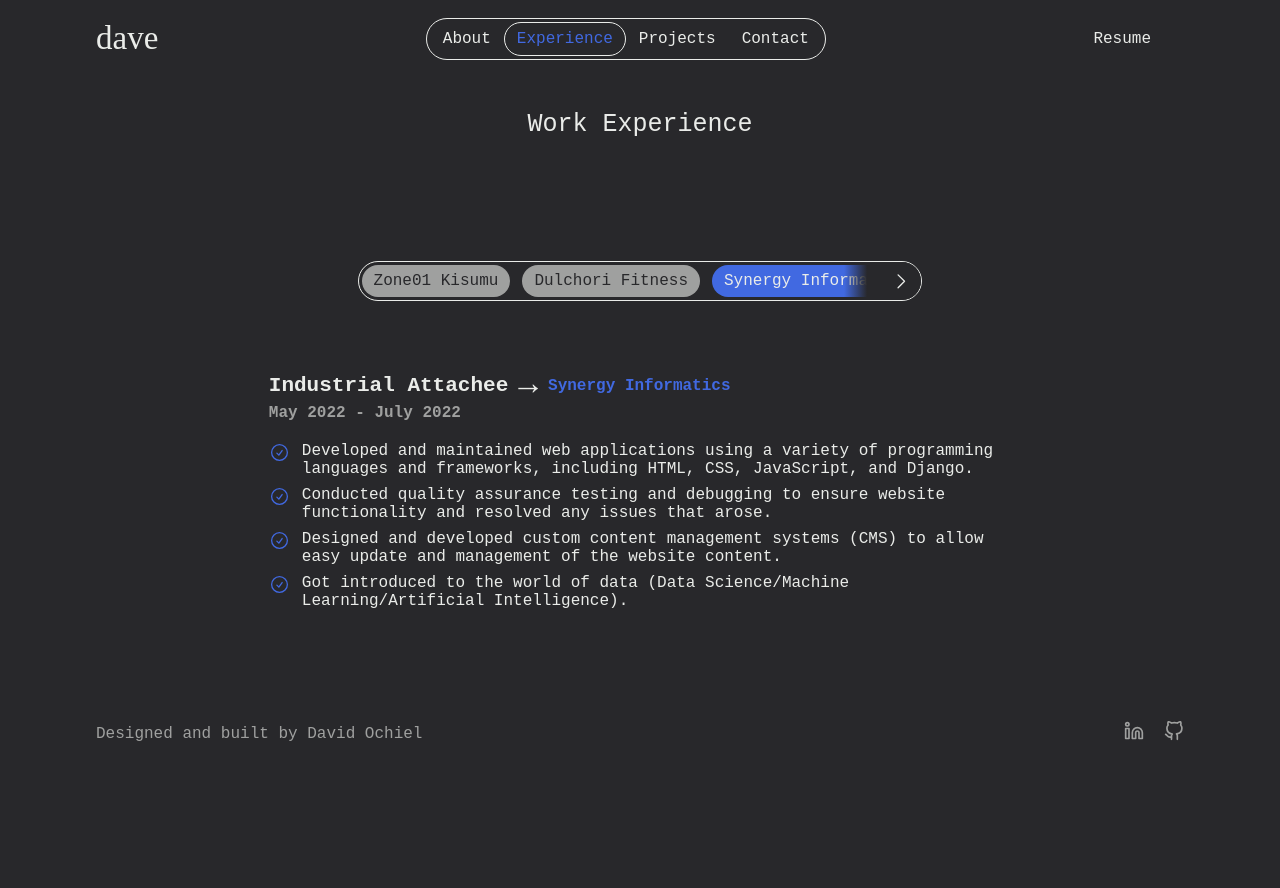
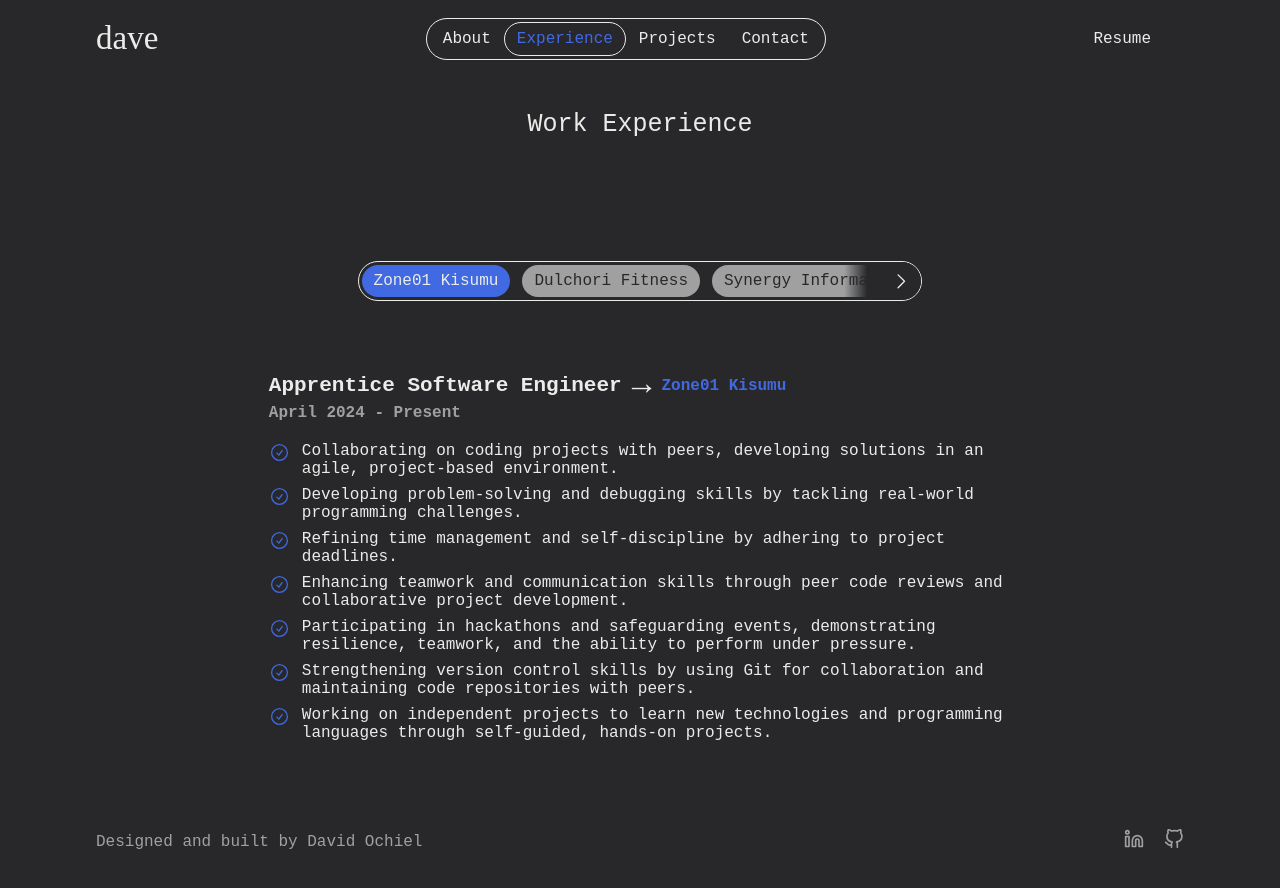
Before and after one commit to nguonodave/v2-ng, a React (Vite) app: page /experience in a window 1280 px wide. Shown: the top 888 px of the page. Before the commit the page ends 800 px from the top, so only its background shows below. Built offline with nearby package versions, Linux system fonts and the light colour scheme.

Commit message:
feat: make the latest experience object the active tab

```diff
--- a/src/components/Experience.jsx
+++ b/src/components/Experience.jsx
@@ -3,7 +3,7 @@ import experiences from "../experiences.json";
 import Footer from "../components/Footer";
 
 export default function Experience() {
-    const [id, setId] = useState(1);
+    const [id, setId] = useState(experiences.length);
 
     function updateId(id) {
         setId(id);
@@ -107,7 +107,7 @@ export default function Experience() {
                             <li
                                 onClick={() => updateId(experience.id)}
                                 className={`tab ${
-                                    experience.id === 1 ? "tab-active" : ""
+                                    experience.id === experiences.length ? "tab-active" : ""
                                 }`}
                                 key={experience.id}
                             >
```
